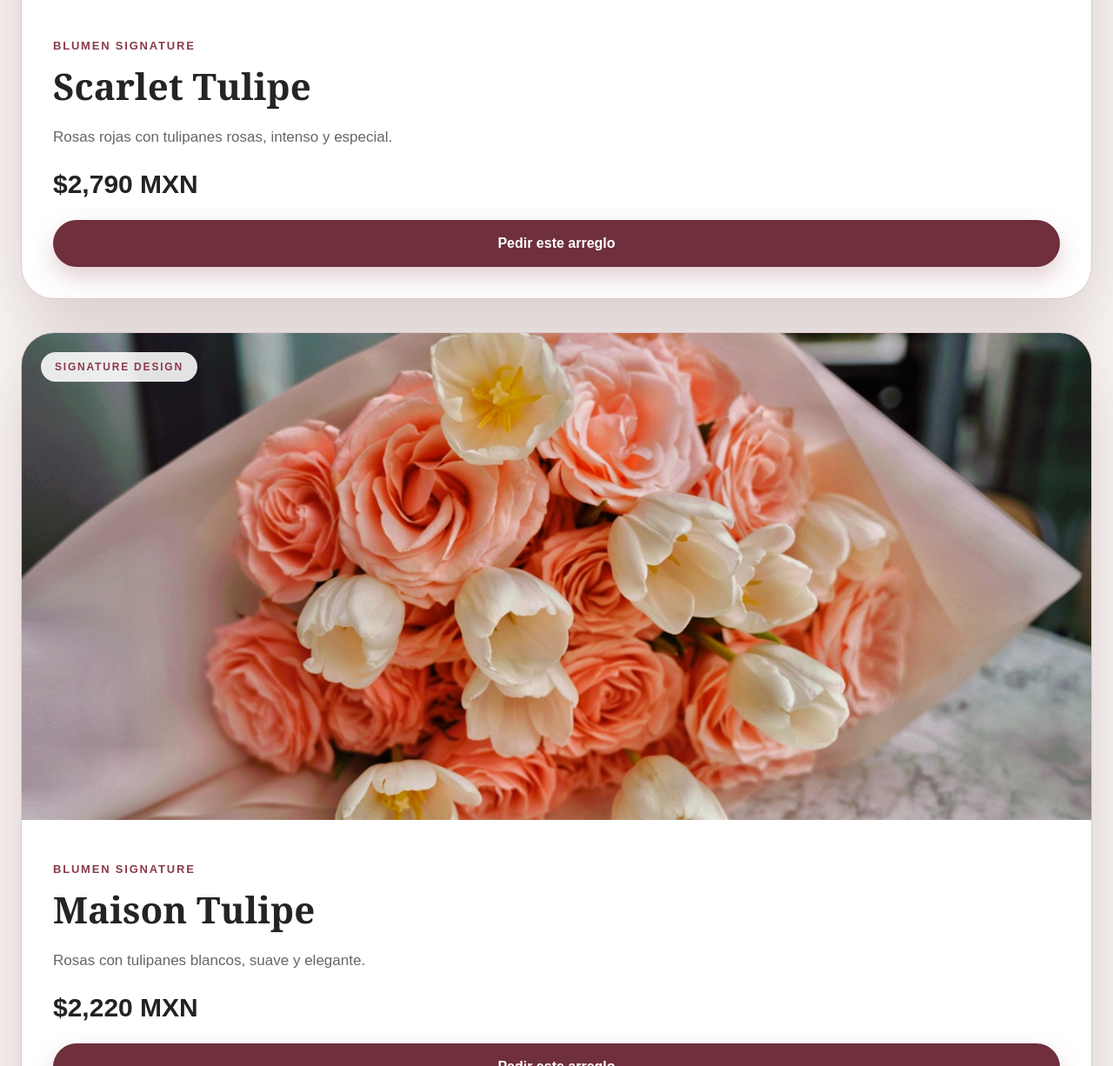
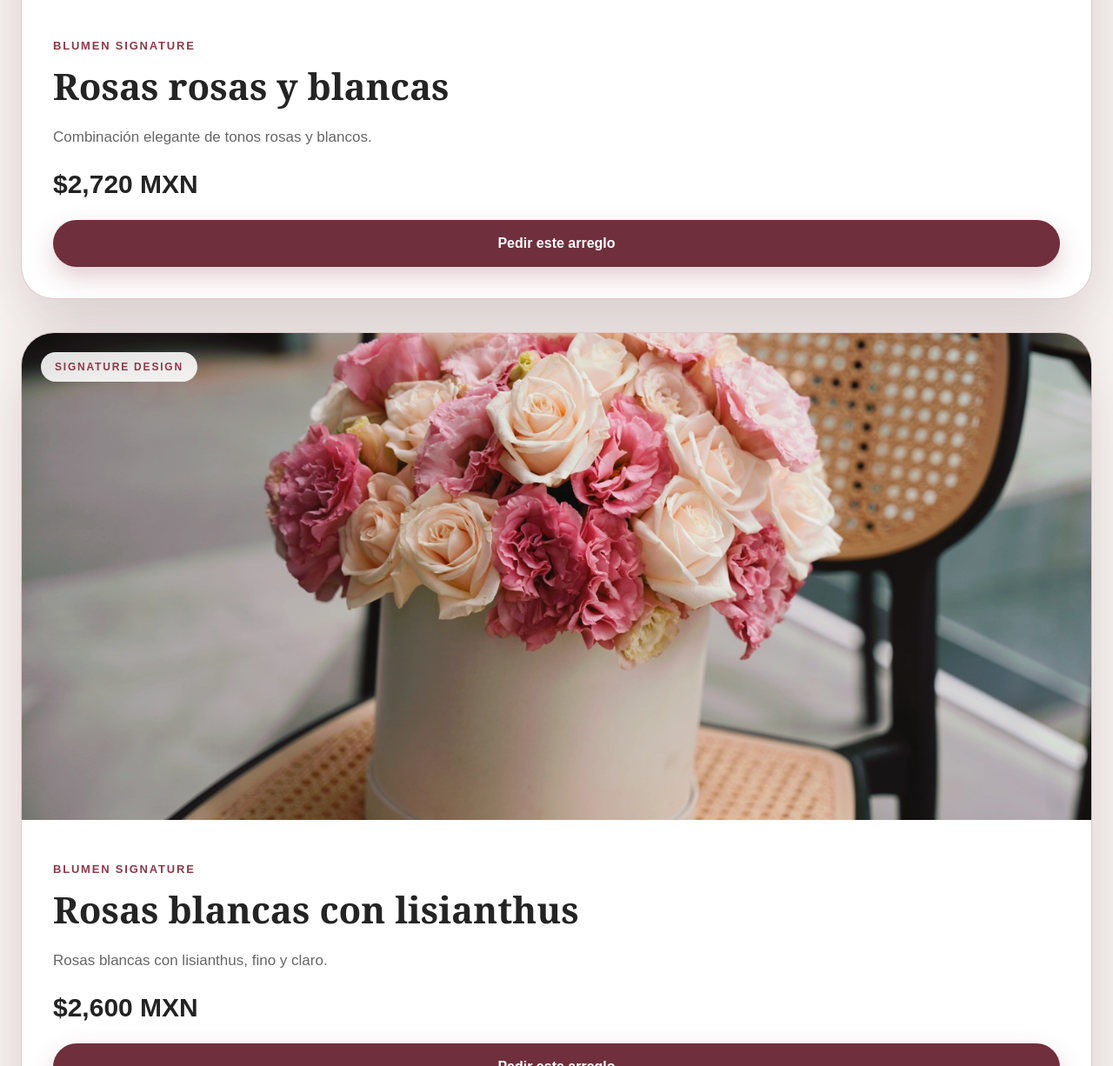
Before and after one commit to jaime-so/Blumen, a Next.js app: page /flores in a window 1280 px wide. Shown: the part 1931-3157 px from the top of the page at 87% size. Built offline with nearby package versions, Linux system fonts and the light colour scheme.

Commit message:
update final flower prices and photos

```diff
--- a/app/flores/page.js
+++ b/app/flores/page.js
@@ -6,8 +6,8 @@ const whatsappNumber = "528182035437";
 
 const flowers = [
   {
-    name: "Orchid Lumière",
-    price: "$2,961 MXN",
+    name: "Rosas rosa, anémona y orquídeas",
+    price: "$3,349 MXN",
     images: [
       "/orquidias.jpeg",
       "/orqudias2.jpeg",
@@ -22,19 +22,33 @@ const flowers = [
     tier: "signature"
   },
   {
-    name: "Scarlet Tulipe",
-    price: "$2,790 MXN",
+    name: "Rosas rosas y blancas",
+    price: "$2,720 MXN",
     images: [
-      "/roja.lisiantus.jpeg",
-      "/roja.lisiantus2.jpeg",
-      "/roja.lisiantus3.jpeg"
+      "/rosasblancas.jpeg",
+      "/rosasblancas2.jpeg",
+      "/rosasblancas3.jpeg",
+      "/rosasblancas4.jpeg",
+      "/rosasblancas5.jpeg",
+      "/rosasblancas6.jpeg"
     ],
-    description: "Rosas rojas con tulipanes rosas, intenso y especial.",
+    description: "Combinación elegante de tonos rosas y blancos.",
     tier: "signature"
   },
   {
-    name: "Maison Tulipe",
-    price: "$2,220 MXN",
+    name: "Rosas blancas con lisianthus",
+    price: "$2,600 MXN",
+    images: [
+      "/lisiantuscaja.jpeg",
+      "/lisiantuscaja2.jpeg",
+      "/lisiantuscaja3.jpeg"
+    ],
+    description: "Rosas blancas con lisianthus, fino y claro.",
+    tier: "signature"
+  },
+  {
+    name: "Ramo rosas con tulipanes blancos",
+    price: "$2,230 MXN",
     images: [
       "/tulipanesblancos.jpeg",
       "/tulipanesblancos2.jpeg",
@@ -44,11 +58,33 @@ const flowers = [
       "/tulipanesblancos6.jpeg"
     ],
     description: "Rosas con tulipanes blancos, suave y elegante.",
-    tier: "signature"
+    tier: "classic"
   },
   {
-    name: "Velvet Romance",
+    name: "Ramo rosas rojas con tulipanes rosas",
+    price: "$2,230 MXN",
+    images: [
+      "/combo1.jpeg",
+      "/combo2.jpeg",
+      "/combo3.jpeg"
+    ],
+    description: "Diseño romántico con rosas rojas y tulipanes rosas.",
+    tier: "classic"
+  },
+  {
+    name: "Ramo rosas rojas con lisianthus",
     price: "$2,100 MXN",
+    images: [
+      "/roja.lisiantus.jpeg",
+      "/roja.lisiantus2.jpeg",
+      "/roja.lisiantus3.jpeg"
+    ],
+    description: "Rosas rojas con lisianthus, romántico y delicado.",
+    tier: "classic"
+  },
+  {
+    name: "Ramo pura rosas rosa",
+    price: "$1,149 MXN",
     images: [
       "/ramorosa.jpeg",
       "/ramorosa2.jpeg",
@@ -57,42 +93,6 @@ const flowers = [
       "/ramorosa5.jpeg",
       "/ramorosa6.jpeg",
       "/ramorosa7.jpeg"
-    ],
-    description: "Rosas rojas con lisianthus, romántico y delicado.",
-    tier: "classic"
-  },
-  {
-    name: "Ivory Rosé",
-    price: "$2,091 MXN",
-    images: [
-      "/rosasblancas.jpeg",
-      "/rosasblancas2.jpeg",
-      "/rosasblancas3.jpeg",
-      "/rosasblancas4.jpeg",
-      "/rosasblancas5.jpeg",
-      "/rosasblancas6.jpeg"
-    ],
-    description: "Rosas rosas y blancas en una combinación limpia.",
-    tier: "classic"
-  },
-  {
-    name: "Ivory Lisianthus",
-    price: "$1,971 MXN",
-    images: [
-      "/lisiantuscaja.jpeg",
-      "/lisiantuscaja2.jpeg",
-      "/lisiantuscaja3.jpeg"
-    ],
-    description: "Rosas blancas con lisianthus, fino y claro.",
-    tier: "classic"
-  },
-  {
-    name: "Rosé Élégance",
-    price: "$1,140 MXN",
-    images: [
-      "/combo1.jpeg",
-      "/combo2.jpeg",
-      "/combo3.jpeg"
     ],
     description: "Ramo elegante de rosas rosas, delicado y limpio.",
     tier: "classic"
```
